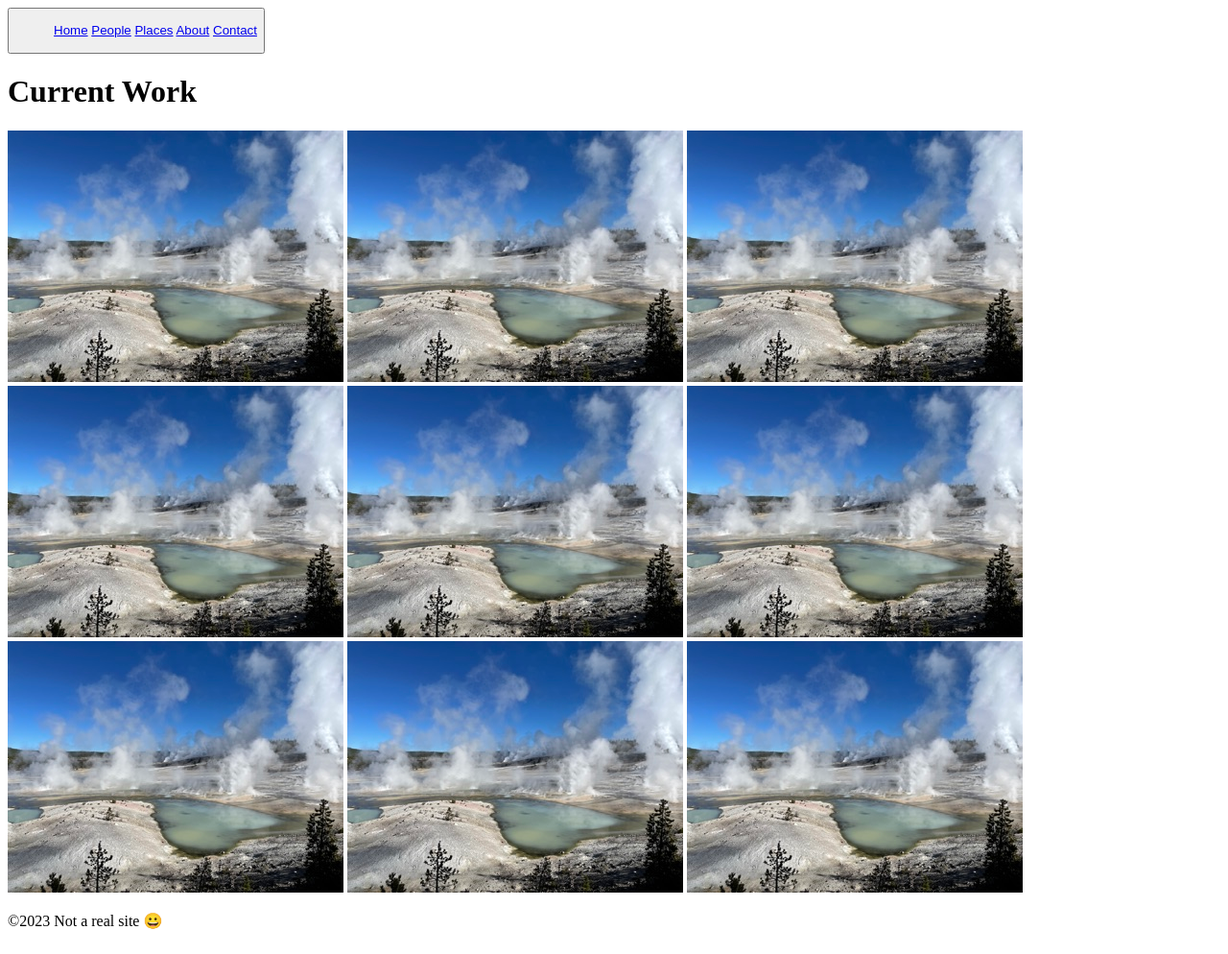
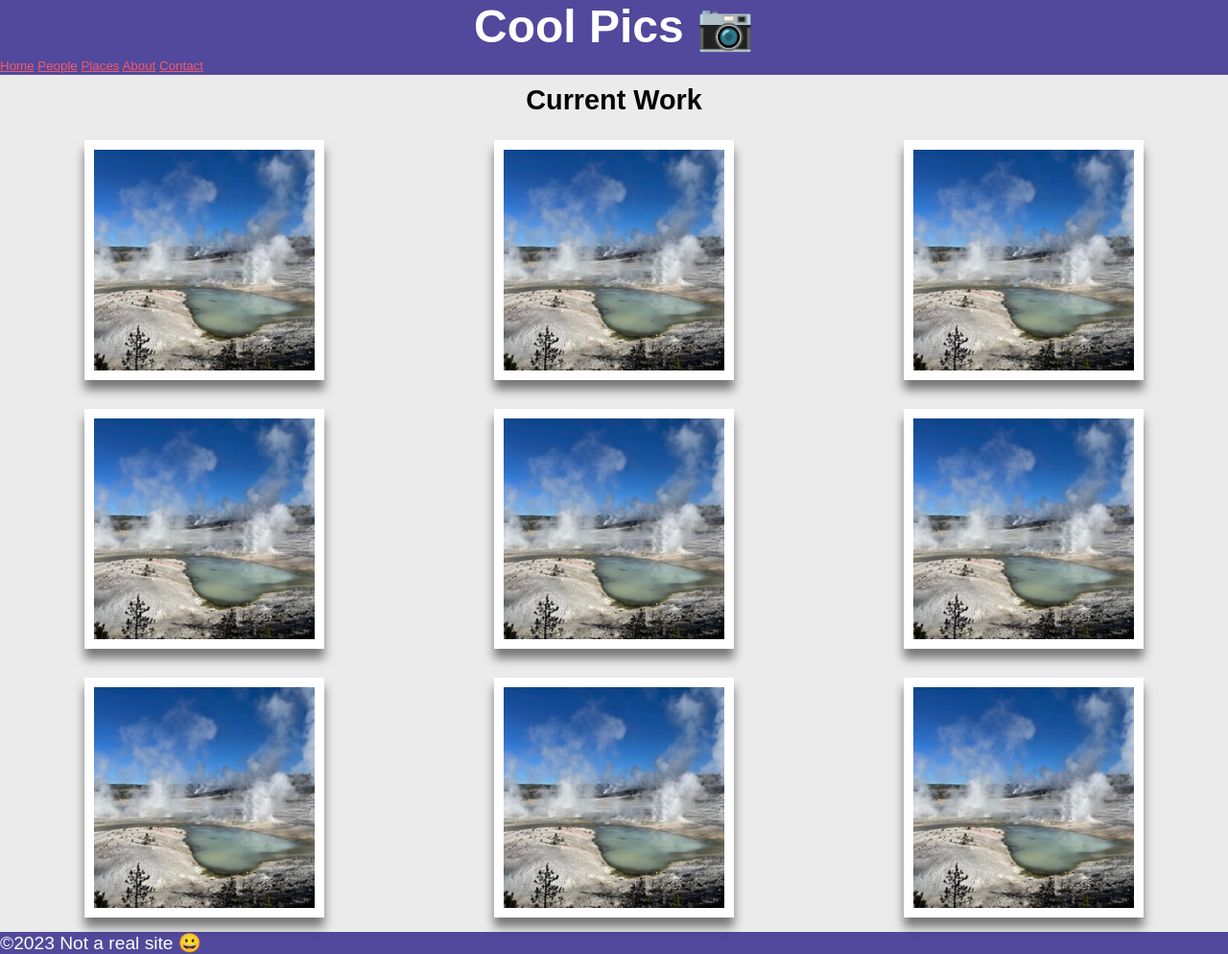
Before and after one commit to Tinjus99/WDD131, a plain HTML site: page coolpics/index.html in a window 1280 px wide. Shown: the whole page at 96% size. Drawn offline with Linux system fonts and the light colour scheme; a web font is replaced by a local one.

Commit message:
gallery webpage

```diff
--- a/coolpics/coolpics.css
+++ b/coolpics/coolpics.css
@@ -0,0 +1,81 @@
+@import url("https://fonts.googleapis.com/css2?family=Mooli&display=swap");
+ :root {
+ --primary-color: #52489c;
+ --secondary-color: #59c3c3;
+ --accent-color: #f45b69;
+ --text-dark: #333;
+ --text-light: #ebebeb;
+ --primary-font: Arial, Helvetica,sans-serif;
+ --secondary-font: Mooli, san-serif;
+ }
+ * {
+    box-sizing: border-box;
+    margin: 0;
+    padding: 0;
+ }
+h1 {
+    font-family: 'Mooli', sans-serif;
+    font-size: 2.5em;
+    justify-self: center;
+}
+menu {
+    justify-self: center;
+}
+a:link,
+a:visited {
+  color: var(--accent-color);
+}
+h2 {
+    font-family: 'Mooli', sans-serif;
+    font-size: 1.5em;
+    justify-self: center;
+    margin: 10px;
+}
+header{
+    background-color:var(--primary-color);
+    color: white;
+    width: 100%;
+}
+button {
+    background: none;
+    border: none;
+}
+body {
+  font-family: var(--primary-font);
+  font-size: 1.2em;
+  background-color:var(--text-light);
+}
+main {
+    align-items: center;
+    justify-content: center;
+}
+.gallery {
+    justify-content: center;
+    align-items: center;
+    display: grid;
+    grid-template-columns: 1fr;
+}
+img {
+    object-fit: cover;
+    width: 250px;
+    height: 250px;
+    border-radius: 0px;
+    margin: 15px auto;
+    border: solid white;
+    border-width: 10px;
+    box-shadow: 0px 10px 10px 00px rgba(0, 0, 0, 0.5);
+}
+footer {
+    background-color: #52499c;
+    color: white;
+}
+@media screen and (min-width: 550px){
+    .gallery {
+        grid-template-columns: 1fr 1fr;
+    }
+}
+@media screen and (min-width: 800px){
+    .gallery {
+        grid-template-columns: 1fr 1fr 1fr;
+    }
+}
--- a/coolpics/index.html
+++ b/coolpics/index.html
@@ -5,10 +5,11 @@
         <meta name="viewport" content="width=device-width, initial-scale=1.0">
         <meta name="description" content="this is a gallery of images.">
         <meta name="author" content="Justin Hansen">
-        <style src="coolpics.css"></style>
-        <title>Cool Pics 📷.</title>
+        <link rel="stylesheet" href="coolpics.css"></link>
+        <title>Cool Pics 📷</title>
     </head>
     <header>
+        <h1>Cool Pics 📷</h1>
         <button>
             <Menu>
                 <a href="home.html">Home</a>
@@ -21,7 +22,7 @@
     </header>
     <body>
         <main>
-            <h1>Current Work</h1>
+            <h2>Current Work</h2>
             <section class="gallery">
                 <img src="norris-sm.jpeg" alt="stock picture">
                 <img src="norris-sm.jpeg" alt="stock picture">
```
